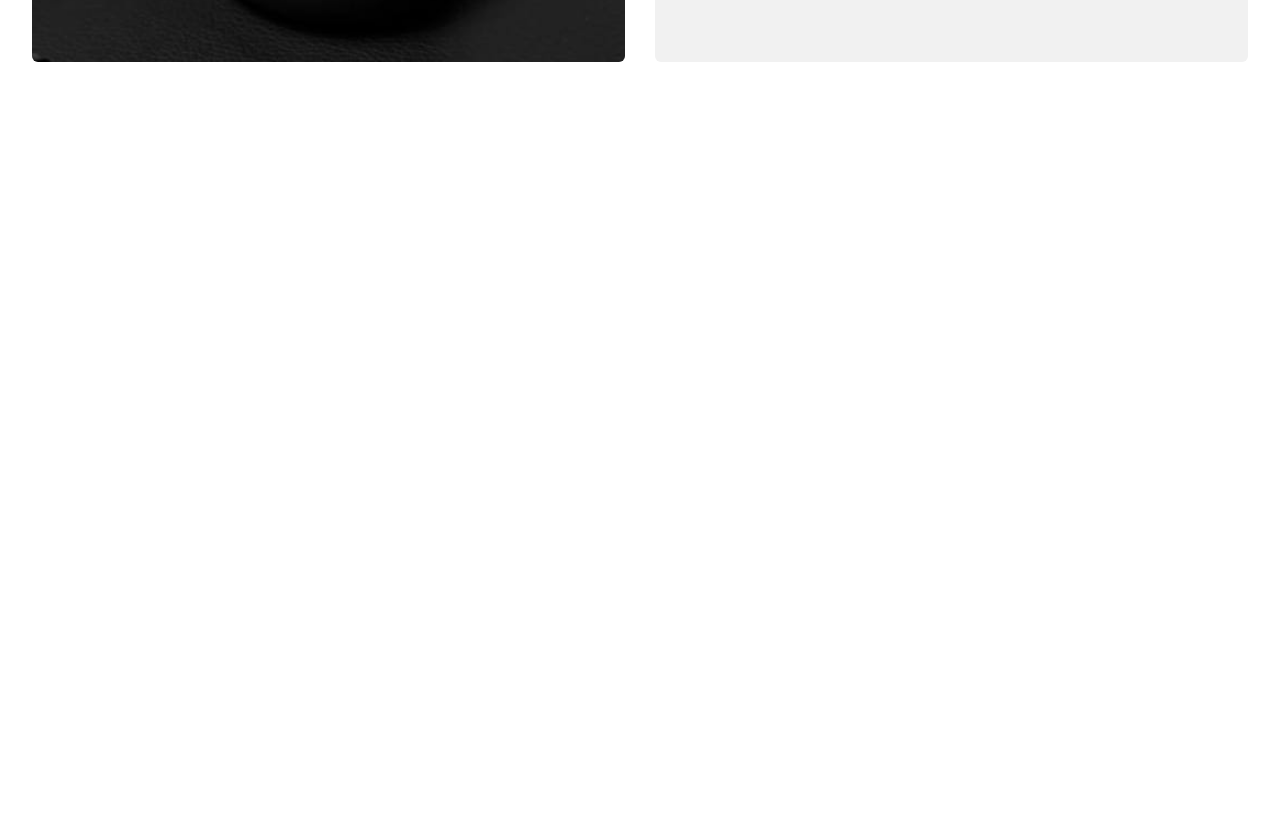
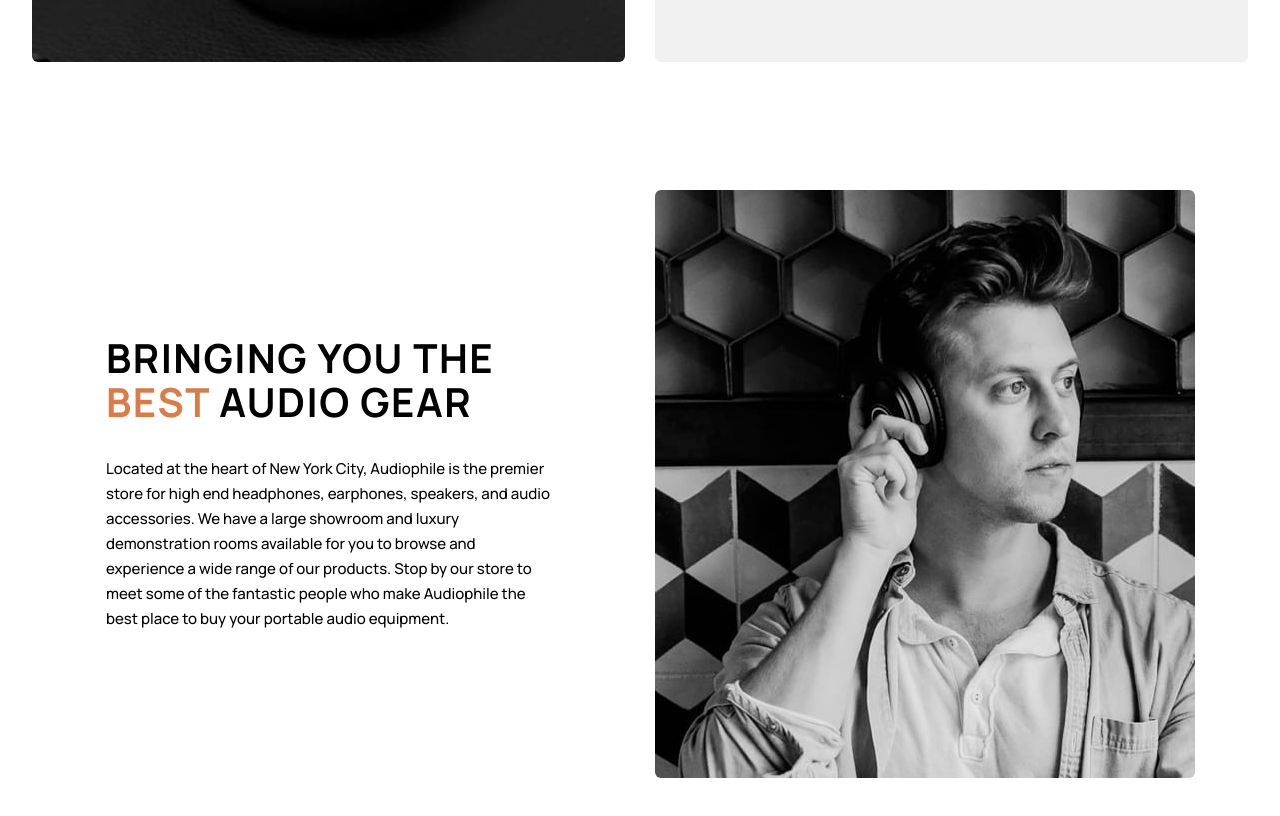
Before and after one commit to Andrej-Zlatev/ecommerce-website, a Next.js app: page / in a window 1280 px wide. Shown: the part 2540-3356 px from the top of the page. Before the commit the page ends 2762 px from the top, so only its background shows below. Built offline with nearby package versions, Linux system fonts and the light colour scheme.

Commit message:
Best gear section completed

```diff
--- /dev/null
+++ b/src/app/components/Home/BestGearSection.tsx
@@ -0,0 +1,98 @@
+import AppContainer from "../layout/AppContainer";
+import AppSection from "../layout/AppSection";
+import Heading2 from "../typography/Heading2";
+import Image from "next/image";
+const BestGearSection = () => {
+  return (
+    <AppContainer>
+      <AppSection>
+        <div className="lg:grid grid-cols-2 gap-x-[30px] hidden ">
+          <div className="flex justify-center items-center">
+            <div className="w-[445px] space-y-[2rem]">
+              <Heading2>
+                Bringing you the <span className="text-primary">best </span>
+                audio gear
+              </Heading2>
+              <p>
+                Located at the heart of New York City, Audiophile is the premier
+                store for high end headphones, earphones, speakers, and audio
+                accessories. We have a large showroom and luxury demonstration
+                rooms available for you to browse and experience a wide range of
+                our products. Stop by our store to meet some of the fantastic
+                people who make Audiophile the best place to buy your portable
+                audio equipment.
+              </p>
+            </div>
+          </div>
+          <div>
+            <Image
+              src={"/assets/shared/desktop/image-best-gear.jpg"}
+              width={540}
+              height={588}
+              alt={"best-gear-image"}
+              className="rounded-md"
+            />
+          </div>
+        </div>
+        <div className="md:flex gap-x-[30px] hidden lg:hidden  flex-col-reverse gap-y-12">
+          <div className="flex justify-center items-center">
+            <div className="w-[573px] space-y-[2rem] text-center">
+              <Heading2>
+                Bringing you the <span className="text-primary">best </span>
+                audio gear
+              </Heading2>
+              <p>
+                Located at the heart of New York City, Audiophile is the premier
+                store for high end headphones, earphones, speakers, and audio
+                accessories. We have a large showroom and luxury demonstration
+                rooms available for you to browse and experience a wide range of
+                our products. Stop by our store to meet some of the fantastic
+                people who make Audiophile the best place to buy your portable
+                audio equipment.
+              </p>
+            </div>
+          </div>
+          <div>
+            <Image
+              src={"/assets/shared/tablet/image-best-gear.jpg"}
+              width={540}
+              height={588}
+              alt={"best-gear-image"}
+              className="rounded-md w-full"
+            />
+          </div>
+        </div>
+        <div className="flex gap-x-[30px] md:hidden lg:hidden  flex-col-reverse gap-y-12">
+          <div className="flex justify-center items-center">
+            <div className=" space-y-[2rem] text-center">
+              <Heading2>
+                Bringing you the <span className="text-primary">best </span>
+                audio gear
+              </Heading2>
+              <p>
+                Located at the heart of New York City, Audiophile is the premier
+                store for high end headphones, earphones, speakers, and audio
+                accessories. We have a large showroom and luxury demonstration
+                rooms available for you to browse and experience a wide range of
+                our products. Stop by our store to meet some of the fantastic
+                people who make Audiophile the best place to buy your portable
+                audio equipment.
+              </p>
+            </div>
+          </div>
+          <div>
+            <Image
+              src={"/assets/shared/mobile/image-best-gear.jpg"}
+              width={540}
+              height={588}
+              alt={"best-gear-image"}
+              className="rounded-md w-full"
+            />
+          </div>
+        </div>
+      </AppSection>
+    </AppContainer>
+  );
+};
+
+export default BestGearSection;
--- a/src/app/components/layout/AppContainer.tsx
+++ b/src/app/components/layout/AppContainer.tsx
@@ -5,7 +5,7 @@ const AppContainer: React.FC<ContainerProps> = ({
   className = "",
 }) => {
   return (
-    <div className={`container mx-auto px-4 sm:px-6 lg:px-8 ${className}`}>
+    <div className={`container mx-auto px-4 md:px-6 lg:px-8 ${className}`}>
       {children}
     </div>
   );
--- a/src/app/page.tsx
+++ b/src/app/page.tsx
@@ -3,6 +3,7 @@
 import HomeBanner from "./components/common/HomeBanner/HomeBanner";
 import CategorySection from "./components/common/CategorySection/CategorySection";
 import RandomProducts from "./components/Home/RandomProducts";
+import BestGearSection from "./components/Home/BestGearSection";
 
 // async function getProducts() {
 //   const res = await fetch("http://localhost:3001/products");
@@ -23,6 +24,7 @@ export default async function Home() {
       <div className="py-24">
         <CategorySection />
         <RandomProducts />
+        <BestGearSection />
       </div>
     </>
   );
```
